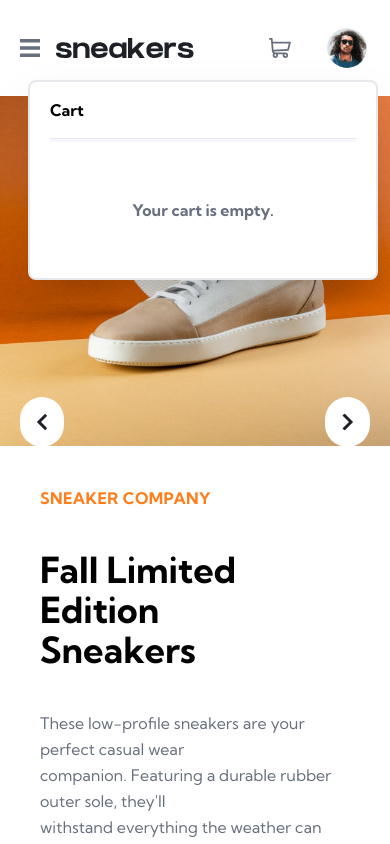
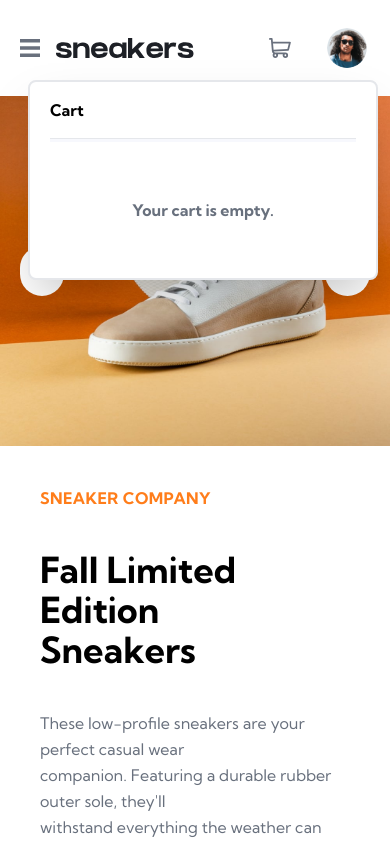
Before and after one commit to ristic93/e-commerce-product-page, a React (Vite) app: page / in a window 390 px wide. Both pictures are taken after a click on the picture 279 px from the left and 48 px from the top of the page. Shown: the top 844 px of the page. Built offline with nearby package versions, Linux system fonts and the light colour scheme.

Commit message:
fixing responsive

```diff
--- a/src/components/Lightbox.jsx
+++ b/src/components/Lightbox.jsx
@@ -62,7 +62,7 @@ const Lightbox = ({ products, modal, toggleModal }) => {
                 key={item.id}
                 onClick={() => setValue(idx)}
                 className={`${
-                  idx === value && "border-[4px] border-orange"
+                  idx === value && "border-[4px] border-orangeDark"
                 } border-[4px] border-transparent rounded-2xl overflow-hidden cursor-pointer`}
               >
                 <img
--- a/src/components/Navbar.jsx
+++ b/src/components/Navbar.jsx
@@ -141,7 +141,7 @@ const Navbar = () => {
           <div
             className={`${
               toggleCart ? "hidden" : "visible"
-            } w-[350px] bg-white shadow-2xl border-2 rounded-lg py-4 absolute top-20 right-3 md:right-16 px-5`}
+            } w-[350px] bg-white shadow-2xl border-2 rounded-lg py-4 absolute top-20 right-3 md:right-16 px-5 z-30`}
           >
             <p className="pl-5 -mx-5 font-[700]">Cart</p>
             <hr className="my-4 bg-lightGrayishBlue h-1" />
--- a/src/components/Product.jsx
+++ b/src/components/Product.jsx
@@ -58,7 +58,7 @@ const Product = () => {
   return (
     <main className="w-[100%] md:w-[90%] mx-auto grid grid-cols-1 md:grid-cols-1 lg:grid-cols-2 lg:place-items-center lg:py-10">
       <article className="flex flex-col gap-6">
-        <div className="overflow-hidden lg:rounded-2xl">
+        <div className="overflow-hidden lg:rounded-2xl relative">
           <img
             className="cursor-pointer w-full mx-auto h-[350px] md:h-[500px] lg:rounded-2xl"
             src={mainImage}
@@ -85,12 +85,12 @@ const Product = () => {
                 key={item.id}
                 onClick={() => setValue(idx)}
                 className={`${
-                  idx === value && "border-[4px] border-orange"
+                  idx === value && "border-[4px] border-orangeDark"
                 } border-[4px] border-transparent rounded-2xl overflow-hidden cursor-pointer`}
               >
                 <img
                   className={`${
-                    idx === value && "border-orange opacity-40"
+                    idx === value && "border-orange"
                   } w-full cursor-pointer rounded-xl ease-in-out duration-700 hover:scale-125 hover:opacity-50`}
                   src={item.thumbnail}
                   alt="product-photo"
@@ -101,7 +101,7 @@ const Product = () => {
         </div>
       </article>
 
-      <Lightbox products={products} modal={modal} toggleModal={toggleModal} value={value} setValue={setValue}/>
+      <Lightbox products={products} modal={modal} toggleModal={toggleModal} />
 
       <article className="py-[40px] px-10">
         <h2 className="text-orange uppercase font-[700] tracking-wide mb-10">
--- a/tailwind.config.cjs
+++ b/tailwind.config.cjs
@@ -7,6 +7,7 @@ module.exports = {
     extend: {
       colors: {
         orange: "hsl(26, 100%, 55%)",
+        orangeDark: "hsl(26, 100%, 60%)",
         paleOrange: "hsl(25, 100%, 94%)",
         veryDarkBlue: "hsl(220, 13%, 13%)",
         darkGrayishBlue: "hsl(219, 9%, 45%)",
```
